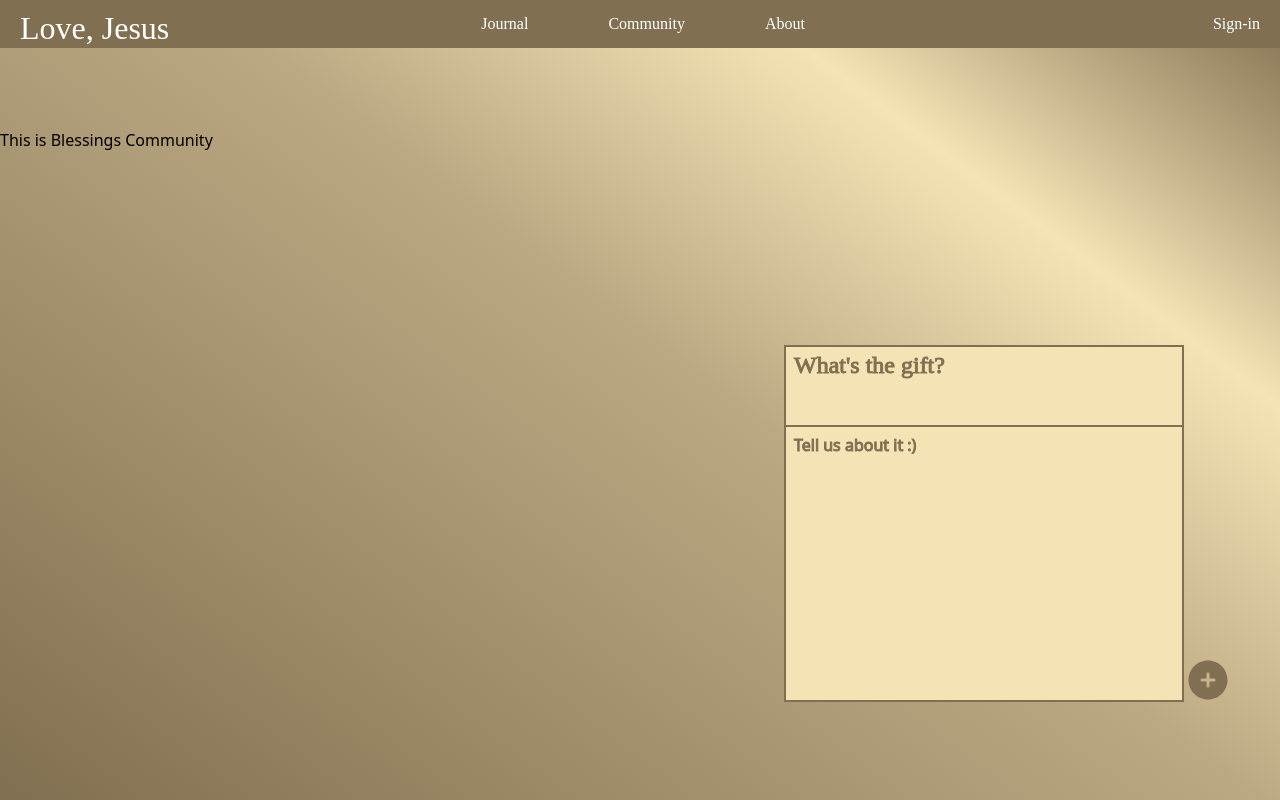
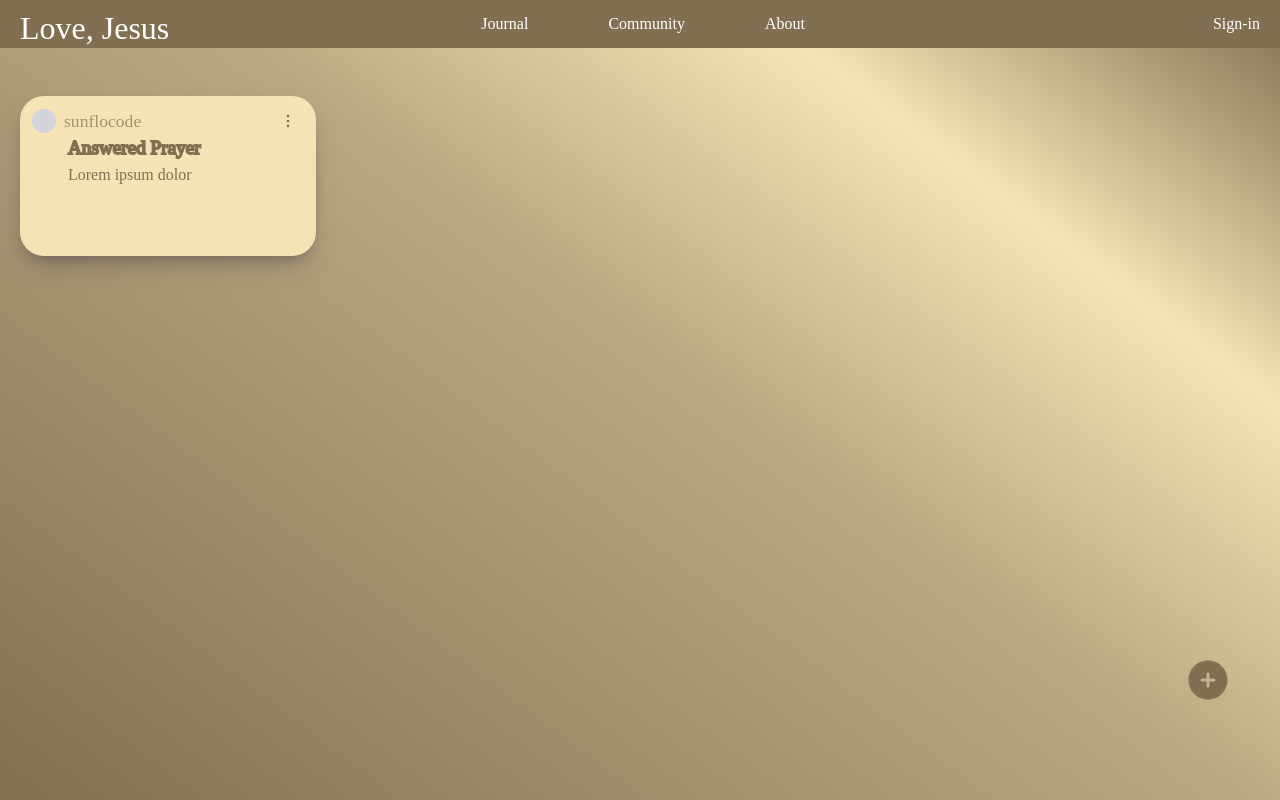
Before and after one commit to i252-hub/love-jesus-A-Journaling-and-Community-Web-App, a React (Vite) app in the folder journaling-app/: page /blessings in a window 1280 px wide. Built offline with nearby package versions, Linux system fonts and the light colour scheme; a web font is replaced by a local one.

Commit message:
feat: added state to show prompt onclick and added note

```diff
--- a/journaling-app/src/pages/blessings.tsx
+++ b/journaling-app/src/pages/blessings.tsx
@@ -1,8 +1,18 @@
+import { useState } from "react";
 import Navbar from "../components/Navbar"
-import { PlusCircleIcon} from '@heroicons/react/24/solid';
+import { PlusCircleIcon, EllipsisVerticalIcon,XMarkIcon} from '@heroicons/react/24/solid';
 
 export default function Blessings(){
+   const [addnote, setAddNote] = useState(false);
+   const [option, setOption] = useState(false)
 
+   function AddNote(){
+    setAddNote(true);
+   }
+
+   function Option(){
+    setOption((prev)=> !prev);
+   }
     return (
         <>
         <div className="bg-customGradient  h-[100vh] scrollbar-hide overflow-hidden">
@@ -13,9 +23,40 @@ export default function Blessings(){
         SignIn = 'Sign-in' />
         <div className="relative top-[3rem]  h-full">
 
-         <h1 className="relative top-[5rem]">This is Blessings Community</h1>
+         <div className="relative top-[3rem] w-[18.5rem] h-[10rem] ml-5 bg-customYellow rounded-3xl shadow-custom">
+          <div className="w-[90%]  flex justify-between items-center relative top-3 ml-3 pb-3">
+            <div className="flex gap-2 items-center justify-center ">
+            <div className="bg-gray-300 h-6 w-6 rounded-full"></div>
+            <p className="text-customBrown opacity-70 font-belle text-[1.1rem] ">sunflocode</p>
+
+            </div>
+            <EllipsisVerticalIcon
+            onClick={Option}
+            className="h-5 w-5 fill-customBrown cursor-pointer"/>
+
+          </div>
+          <div className="h-full w-full ml-12">
+            <h1 className="text-customBrown text-stroke-3 font-annie text-[1.2rem]">Answered Prayer</h1>
+            <p className="text-customBrown text-[1rem] font-annie">Lorem ipsum dolor</p>
+          </div>
+          {option && (
+            <div className="bg-[#554B35] h-[4rem] w-20 relative bottom-[12rem] left-[17.5rem] flex flex-col items-center justify-center">
+              <div className="w-[80%] flex justify-center items-center text-white font-annie border-b-[1px]  border-white cursor-pointer">Edit</div>
+              <div className="w-[80%] flex justify-center items-center text-white font-annie cursor-pointer">Delete</div>
+            </div>
+          )}
+         </div>
          <div className="w-full flex justify-end items-center ml-[-3rem] sticky top-[40rem] h-[70%]">
+         {addnote &&(
           <div className="w-[25rem] h-[22.3rem] relative bottom-[2.8rem] bg-customYellow border-2 border-customBrown">
+           <div className="flex justify-end">
+
+           <XMarkIcon
+           onClick={() => setAddNote(false)}
+           className="h-6 w-6 mr-1 relative top-[2px] fill-customBrown cursor-pointer"/>
+
+           </div>
+
              <textarea
              className="w-full h-20 text-[1.5rem] resize-none overflow-hidden bg-transparent border-b-2 border-customBrown focus:outline-none font-annie text-stroke-2 focus:text-stroke-2 focus:text-customBrown text-customBrown pl-2"
             maxLength={64}
@@ -24,8 +65,15 @@ export default function Blessings(){
              className="w-full h-[76%] text-[1rem] resize-none overflow-hidden bg-transparent focus:outline-none focus:text-customBrown text-customBrown pl-2 text-stroke-2 focus:text-stroke-2"
             maxLength={210}
              rows={2}>Tell us about it :)</textarea>
+
+
+
           </div>
-         <PlusCircleIcon className="h-12 w-12 relative top-[7rem] fill-customBrown"/>
+  )}
+
+         <PlusCircleIcon
+         onClick={AddNote}
+         className="h-12 w-12 relative top-[7rem] fill-customBrown cursor-pointer"/>
          </div>
 
          </div>
```
Lines whose indentation alone changed are shown as unchanged.
